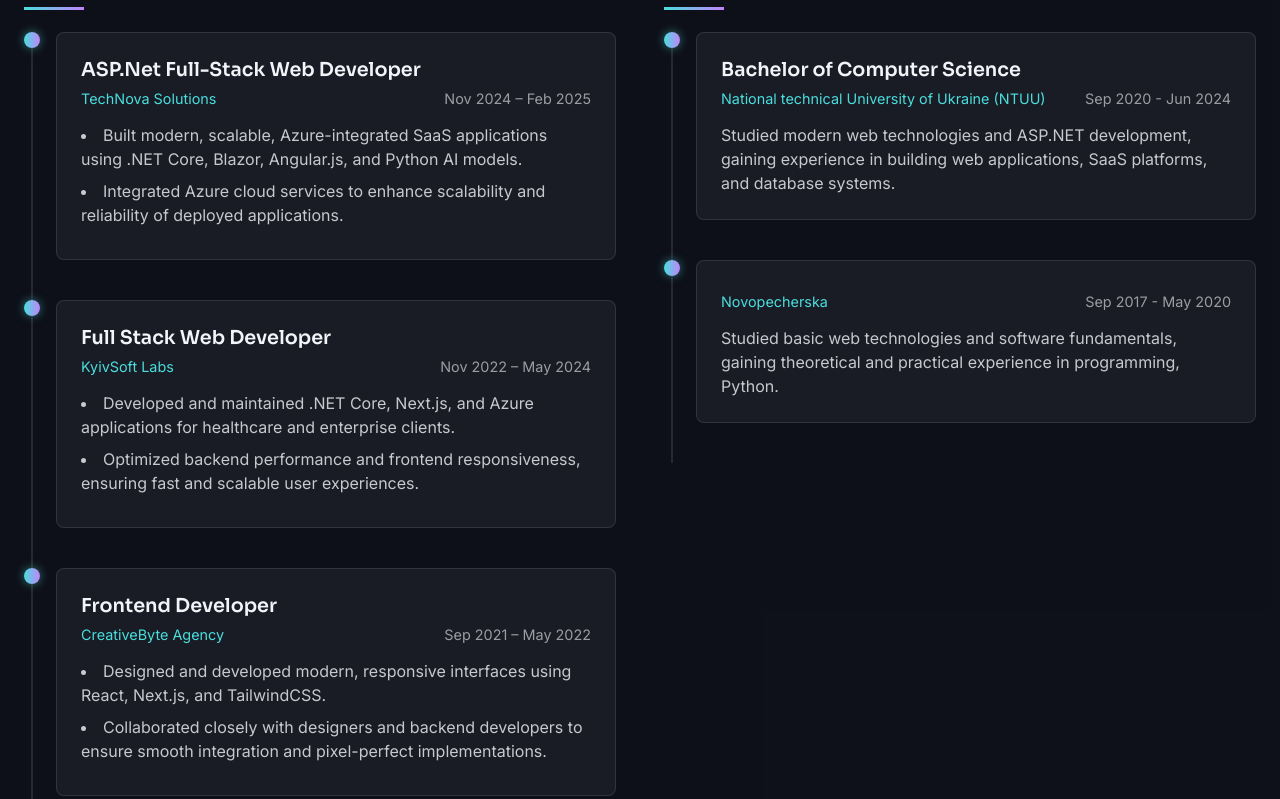
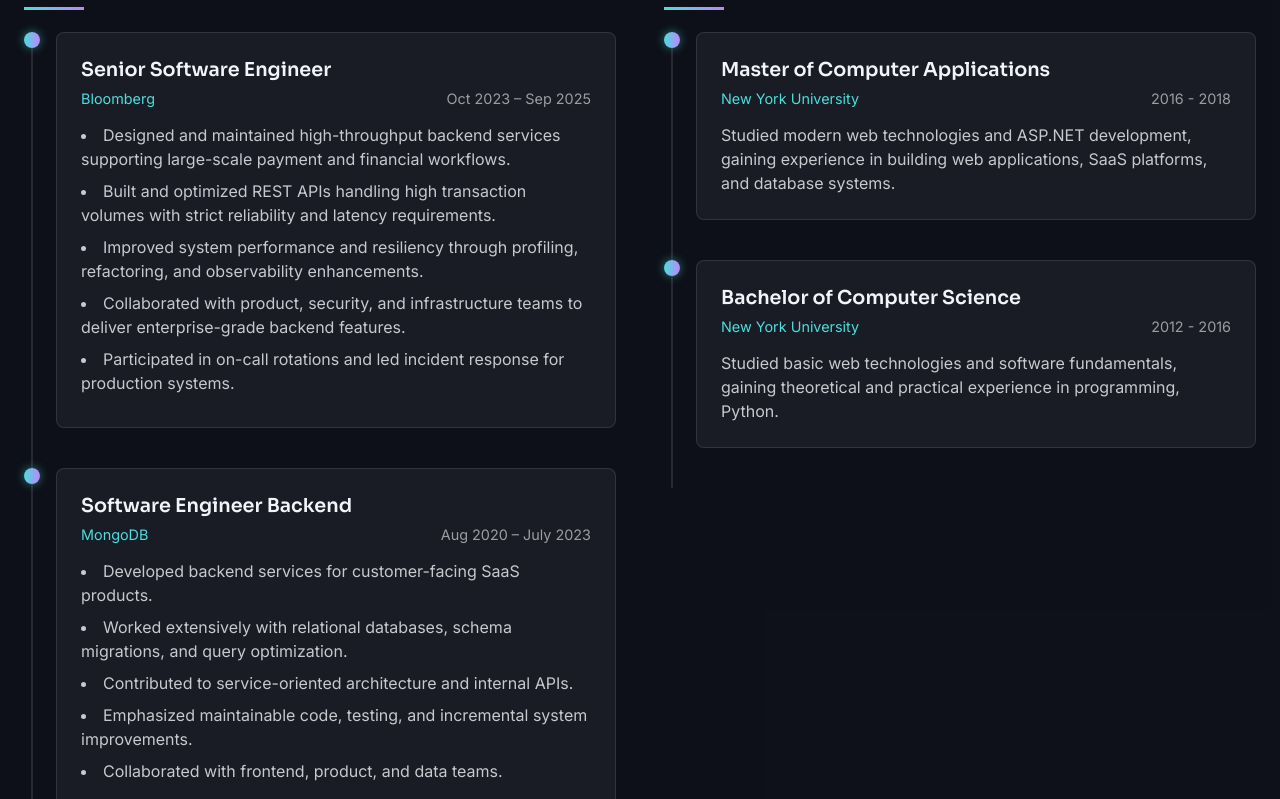
Before and after one commit to mpowers652/myPortfolio, a Next.js app: page / in a window 1280 px wide. Shown: the part 3201-4000 px from the top of the page. Built offline with nearby package versions, Linux system fonts and the light colour scheme; no server answers.

Commit message:
experience

```diff
--- a/components/Experience/Experience.tsx
+++ b/components/Experience/Experience.tsx
@@ -3,6 +3,9 @@ import styles from "./Experience.module.css"
 interface ExperienceItem {
   title: string
   company: string
+  website: string
+  location: string
+  summary: string
   period: string
   description: string[]
 }
@@ -17,46 +20,63 @@ interface EducationItem {
 const Experience = () => {
   const experiences: ExperienceItem[] = [
     {
-      title: "ASP.Net Full-Stack Web Developer",
-      company: "TechNova Solutions",
-      period: "Nov 2024 – Feb 2025",
+      title: "Senior Software Engineer",
+      company: "Bloomberg",
+      website: "https://www.bloomberg.com/",
+      location: "New York, NY",
+      summary: "Bloomberg is a global leader in business and financial information, delivering trusted data, news, and insights that bring transparency and efficiency, and fairness to market",
+      period: "Oct 2023 – Sep 2025",
       description: [
-        "Built modern, scalable, Azure-integrated SaaS applications using .NET Core, Blazor, Angular.js, and Python AI models.",
-        "Integrated Azure cloud services to enhance scalability and reliability of deployed applications."
+        "Designed and maintained high-throughput backend services supporting large-scale payment and financial workflows.",
+        "Built and optimized REST APIs handling high transaction volumes with strict reliability and latency requirements.",
+        "Improved system performance and resiliency through profiling, refactoring, and observability enhancements.",
+        "Collaborated with product, security, and infrastructure teams to deliver enterprise-grade backend features.",
+        "Participated in on-call rotations and led incident response for production systems."
       ],
     },
     {
-      title: "Full Stack Web Developer",
-      company: "KyivSoft Labs",
-      period: "Nov 2022 – May 2024",
+      title: "Software Engineer Backend",
+      company: "MongoDB",
+      website: "https://www.mongodb.com/",
+      location: "New York, NY",
+      summary: "MongoDB's mission is to empower innovators to create, transform, and disrupt industries by unleashing the power of software and data.",
+      period: "Aug 2020 – July 2023",
       description: [
-        "Developed and maintained .NET Core, Next.js, and Azure applications for healthcare and enterprise clients.",
-        "Optimized backend performance and frontend responsiveness, ensuring fast and scalable user experiences.",
+        "Developed backend services for customer-facing SaaS products.",
+        "Worked extensively with relational databases, schema migrations, and query optimization.",
+        "Contributed to service-oriented architecture and internal APIs.",
+        "Emphasized maintainable code, testing, and incremental system improvements.",
+        "Collaborated with frontend, product, and data teams."
       ],
     },
     {
-      title: "Frontend Developer",
-      company: "CreativeByte Agency",
-      period: "Sep 2021 – May 2022",
+      title: "Backend Developer",
+      company: "Flatiron Health",
+      website: "https://flatiron.com/",
+      location: "New York, NY",
+      summary: "Flatiron Health’s mission is to improve and extend lives by learning from the experience of every person with cancer.",
+      period: "Aug 2018 – July 2020",
       description: [
-        "Designed and developed modern, responsive interfaces using React, Next.js, and TailwindCSS.",
-        "Collaborated closely with designers and backend developers to ensure smooth integration and pixel-perfect implementations.",
+        "Built backend services handling millions of requests/day, reducing latency by 40%",
+        "Designed event-driven pipelines processing millions of records daily, improving throughput 3×.",
+        "Owned features end-to-end, ensuring reliability and high availability in production.",
+        "Reduced data failures by ~40% via validation, retry logic, and monitoring."
       ],
     }
   ]
 
   const education: EducationItem[] = [
     {
-      degree: "Bachelor of Computer Science",
-      Education: "National technical University of Ukraine (NTUU)",
-      period: "Sep 2020 - Jun 2024",
+      degree: "Master of Computer Applications",
+      Education: "New York University",
+      period: "2016 - 2018",
       description:
         "Studied modern web technologies and ASP.NET development, gaining experience in building web applications, SaaS platforms, and database systems.",
     },
     {
-      degree: "",
-      Education: "Novopecherska",
-      period: "Sep 2017 - May 2020",
+      degree: "Bachelor of Computer Science",
+      Education: "New York University",
+      period: "2012 - 2016",
       description:
         "Studied basic web technologies and software fundamentals, gaining theoretical and practical experience in programming, Python.",
     },
```
